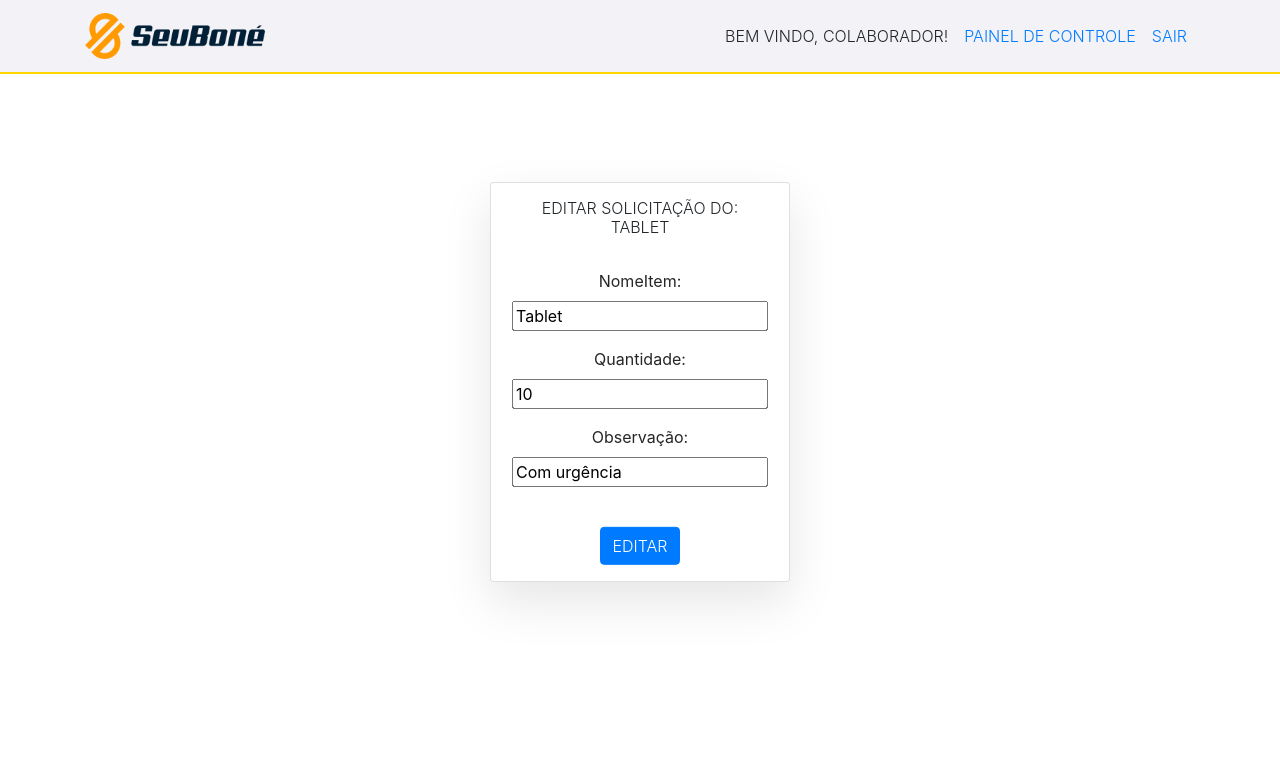
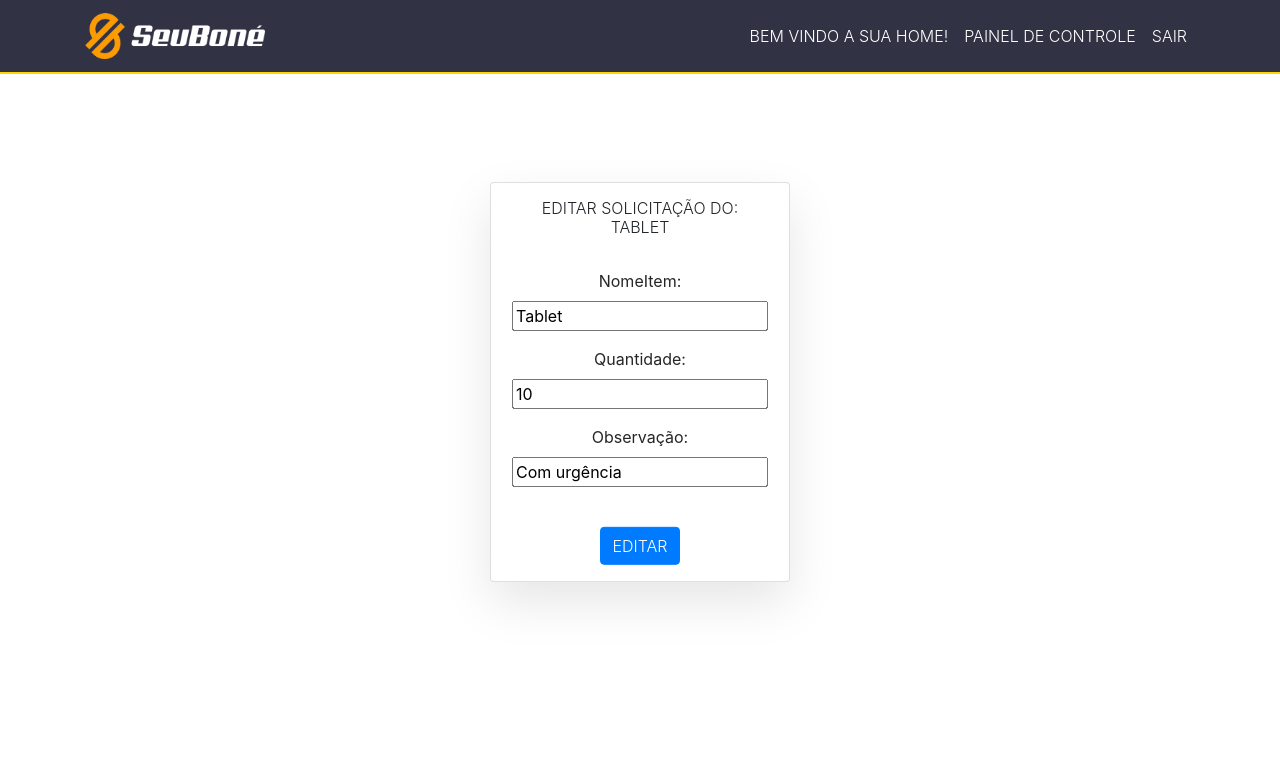
Before and after one commit to Paull20-20/ControleSBversaoFinal, a Django app: page /edit/50 in a window 1280 px wide. Shown: the top 781 px of the page. Run offline with Django 4.2, Linux system fonts and the light colour scheme; a user stored in the database is signed in; data comes from the database, SQL or seed files in the repository; both versions use the stored data as it was after the commit; some libraries are stand-ins or nearby versions.

Commit message:
ajustes visuais

```diff
--- a/tasks/admin.py
+++ b/tasks/admin.py
@@ -8,4 +8,4 @@ from .models import Task
 
 admin.site.register(Task)
 
-#feito os comandos acima, o task aparece lá na área admin
+#feito os comandos acima, as solicitações irá aparece lá na área admin
--- a/tasks/templates/base2.html
+++ b/tasks/templates/base2.html
@@ -62,9 +62,24 @@
 
         /* menu */
 #menu{
-    /* background-image: url(../../img/fundo.jpeg); */
-    background-color: #f3f3f7;
+    /* background-image: url(../../img/fundo.jpeg); rgb(49, 50, 67) #f3f3f7;*/
+    background-color: rgb(49, 50, 67);
     border-bottom: 2px solid #FFD700;
+}
+
+
+html, body{
+    background-color: #ffffff;
+}
+
+/*Faz o footer ficar fixo no final da página*/
+footer{
+    position: fixed;
+    bottom:0;
+    left:0;
+    margin-top: 70px;
+    width: 100%;
+
 }
 
     </style>
@@ -77,7 +92,7 @@
                 <span class="navbar-toggler-icon"></span>
             </button>
                 <a class="navbar-brand" href="">
-                    <img src="../static/img/sb2.png" href="/" width="180"  alt="Logo"><!--lOGO AQUI-->
+                    <img src="/static/img/sbbranco.webp" href="/" width="180"  alt="Logo"><!--lOGO AQUI-->
                 </a>
 
                 <div class="add">
@@ -86,25 +101,27 @@
 
                             {% if user.is_authenticated %}
                             <li class="nav-item active">
-                                <a class="nav-link text-uppercase font-weight-light text-monospace">Bem vindo, colaborador!</span></a>
+                                <a style="color: #fff;" class="nav-link text-uppercase font-weight-light text-monospace">Bem vindo a sua Home!</span></a>
                             </li>
 
                             <li class="nav-item">
-                                <a class="nav-link text-uppercase font-weight-light text-monospace" href="http://127.0.0.1:8000/admin/">Painel de controle</a>
+                                <a style="color: #fff;" class="nav-link text-uppercase font-weight-light text-monospace" href="https://control-interno.herokuapp.com/admin/">Painel de controle</a>
+                                <!--href="http://127.0.0.1:8000/admin/"-->
                             </li>
                               <!--Url de logout abaixo-->
                             {% if user.is_authenticated %}
                               <li class="nav-item">
-                                  <a class="nav-link text-uppercase font-weight-light text-monospace" href="/accounts/logout">Sair</a>
+                                  <a style="color: #fff;" class="nav-link text-uppercase font-weight-light text-monospace" href="/accounts/logout">Sair</a>
                               </li>
                             {% endif %}
 
                             {% else %}
                             <li class="nav-item">
-                                <a class="nav-link text-uppercase font-weight-light text-monospace" href="/accounts/login">Entrar</a>
+                                <a style="color: #fff;" class="nav-link" href="/accounts/login">Entrar</a>
                             </li>
 
                             {% endif %}
+
 
                         </ul>
 
```
Also changed, not shown: tasks/templates/base.html (+7 -6 lines), db.sqlite3, midia/eu.jpeg (deleted), tasks/static/img/sbbranco.webp (added).
